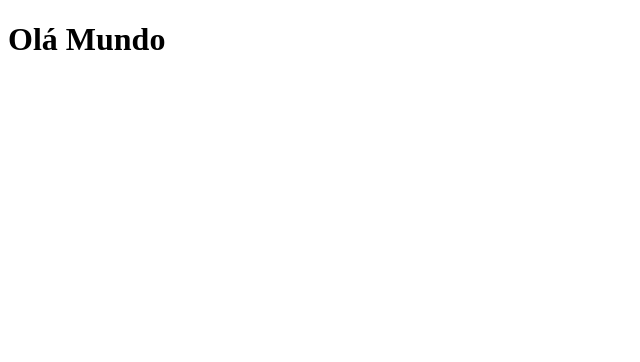
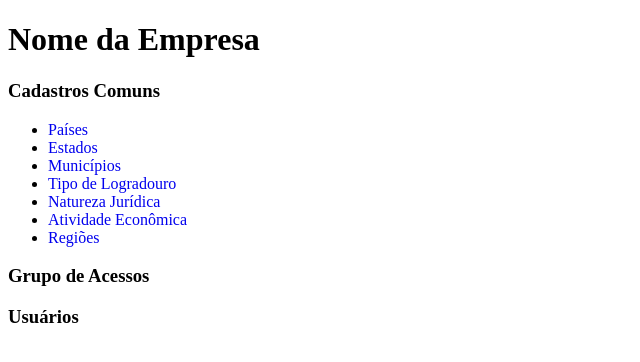
Before and after one commit to ianhiroce/register-of-states, a React (Vite) app: page / in a window 1280 px wide. Shown: the top 362 px of the page, without its empty margins (0-640 px from the left). Built offline with nearby package versions, Linux system fonts and the light colour scheme.

Commit message:
Changed Home file, and created Sidebar tsx/css components

```diff
--- /dev/null
+++ b/src/components/Sidebar.css
@@ -0,0 +1,3 @@
+ul li a {
+    text-decoration: none;
+}
--- /dev/null
+++ b/src/components/Sidebar.tsx
@@ -0,0 +1,25 @@
+import "./Sidebar.css"
+
+export function Sidebar() {
+  return (
+    <>
+      <h1>Nome da Empresa</h1>
+
+      <h3>Cadastros Comuns</h3>
+      <div>
+        <ul>
+          <li><a href="#">Países</a></li>
+          <li><a href="#">Estados</a></li>
+          <li><a href="#">Municípios</a></li>
+          <li><a href="#">Tipo de Logradouro</a></li>
+          <li><a href="#">Natureza Jurídica</a></li>
+          <li><a href="#">Atividade Econômica</a></li>
+          <li><a href="#">Regiões</a></li>
+        </ul>
+      </div>
+
+      <h3>Grupo de Acessos</h3>
+      <h3>Usuários</h3>
+    </>
+  )
+}
--- a/src/pages/Home.tsx
+++ b/src/pages/Home.tsx
@@ -1,5 +1,7 @@
+import { Sidebar} from "../components/Sidebar"
+
 export function Home () {
   return (
-    <h1>Olá Mundo</h1>
+    <Sidebar />
   )
 }
```
